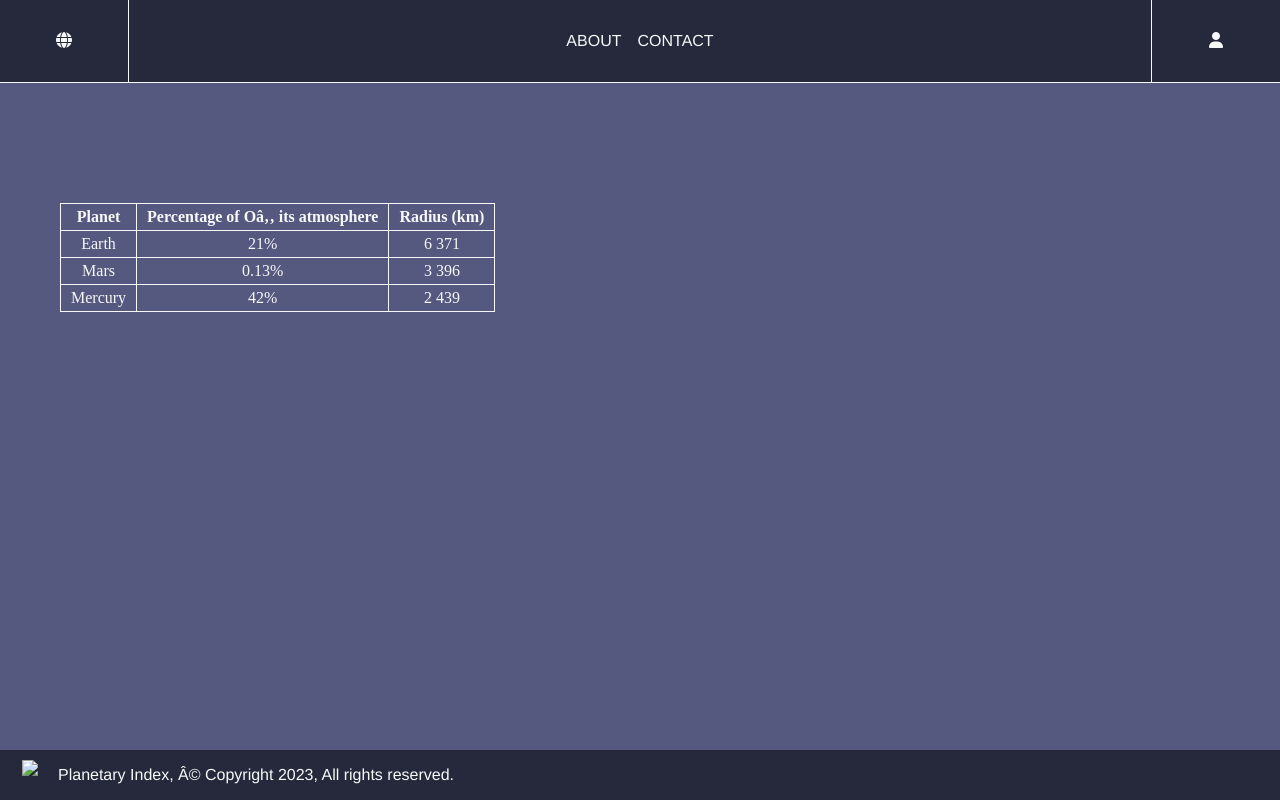
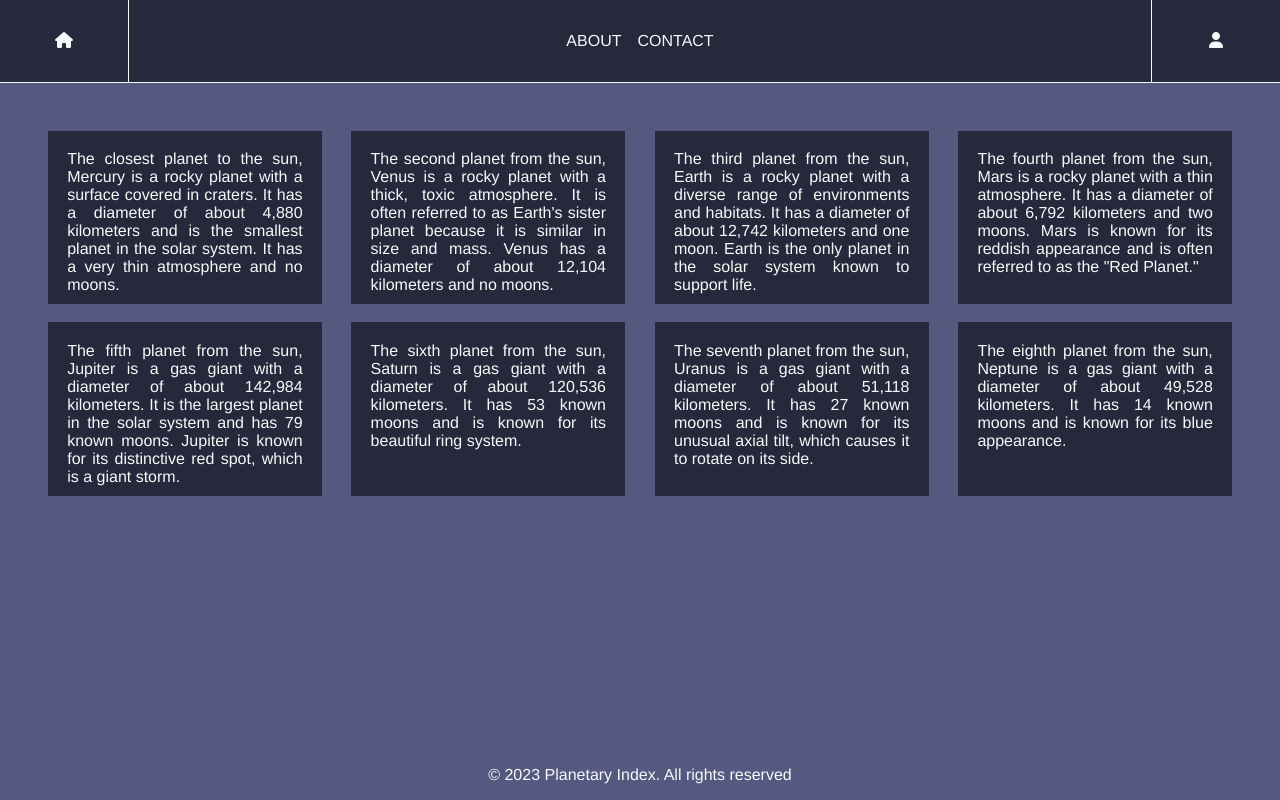
Before and after one commit to SamusX0/Planetary-Index, a plain HTML site: page index.html in a window 1280 px wide. Drawn offline with Linux system fonts and the light colour scheme; files that its build step writes are made by us from their sources.

Commit message:
Add files via upload

```diff
--- a/index.html
+++ b/index.html
@@ -1,18 +1,19 @@
 <!DOCTYPE html>
-<html lang="en">
+<html lang="en-US">
 <head>
-	<meta charset="ANSI">
+	<meta charset="utf-8">
 	<meta name="viewport" content="width=device-width, initial-scale=1">
 	<meta author="Samuel Fernández Toledo">
+	<meta name="description" content="The Planetary Index website is a small project carried out by a single person, the goal for this website is to learn as much HTML, CSS and JavaScript while providing factually correct information regarding different planets." />
 	<title>Planetary Index</title>
-	<link rel="stylesheet" href="style.css">
+	<link rel="stylesheet" href="styles/style.css">
 	<script src="https://kit.fontawesome.com/81a75dbdaf.js" crossorigin="anonymous"></script>
 </head>
 <body>
 	<!-- Top navigation bar, includes links to the different sections of the website. -->
 	<nav>
 		<div id="nav-logo-section" class="nav-section">
-			<a href="#"><i class="fa-solid fa-globe"></i></a>
+			<a href="#"><i class="fa-solid fa-house"></i></a>
 		</div>
 		<div id="nav-link-section" class="nav-section">
 			<a href="#">ABOUT</a>
@@ -22,41 +23,37 @@
 			<a href="#"><i class="fa-solid fa-user"></i></a>
 		</div>
 	</nav>
-	<!-- A table with information about different planets. -->
-	<div class="planetTable">
-		<table>
-			<thead>
-				<th>Planet</th>
-				<th>Percentage of O₂ its atmosphere</th>
-				<th>Radius (km)</th>
-			</thead>
-			<tbody>
-				<tr>
-					<td>Earth</td>
-					<td>21%</td>
-					<td>6 371</td>
-				</tr>
-				<tr>
-					<td>Mars</td>
-					<td>0.13%</td>
-					<td>3 396</td>
-				</tr>
-				<tr>
-					<td>Mercury</td>
-					<td>42%</td>
-					<td>2 439</td>
-				</tr>
-			</tbody>
-		</table>
+	<div id="solar-system">
+		<div id="mercury" class="planet">
+			<p>The closest planet to the sun, Mercury is a rocky planet with a surface covered in craters. It has a diameter of about 4,880 kilometers and is the smallest planet in the solar system. It has a very thin atmosphere and no moons.</p>
+		</div>
+		<div id="venus" class="planet">
+			<p>The second planet from the sun, Venus is a rocky planet with a thick, toxic atmosphere. It is often referred to as Earth's sister planet because it is similar in size and mass. Venus has a diameter of about 12,104 kilometers and no moons.</p>
+		</div>
+		<div id="earth" class="planet">
+			<p>The third planet from the sun, Earth is a rocky planet with a diverse range of environments and habitats. It has a diameter of about 12,742 kilometers and one moon. Earth is the only planet in the solar system known to support life.</p>
+		</div>
+		<div id="mars" class="planet">
+			<p>The fourth planet from the sun, Mars is a rocky planet with a thin atmosphere. It has a diameter of about 6,792 kilometers and two moons. Mars is known for its reddish appearance and is often referred to as the "Red Planet."</p>
+		</div>
+		<div id="jupiter" class="planet">
+			<p>The fifth planet from the sun, Jupiter is a gas giant with a diameter of about 142,984 kilometers. It is the largest planet in the solar system and has 79 known moons. Jupiter is known for its distinctive red spot, which is a giant storm.</p>
+		</div>
+		<div id="saturn" class="planet">
+			<p>The sixth planet from the sun, Saturn is a gas giant with a diameter of about 120,536 kilometers. It has 53 known moons and is known for its beautiful ring system.</p>
+		</div>
+		<div id="uranus" class="planet">
+			<p>The seventh planet from the sun, Uranus is a gas giant with a diameter of about 51,118 kilometers. It has 27 known moons and is known for its unusual axial tilt, which causes it to rotate on its side.</p>
+		</div>
+		<div id="neptune" class="planet">
+			<p>The eighth planet from the sun, Neptune is a gas giant with a diameter of about 49,528 kilometers. It has 14 known moons and is known for its blue appearance.</p>
+		</div>
 	</div>
 	<!-- The following code is for the copyright section of the website. -->
-	<div>
-		<footer>
-			<div class="footer">
-				<img src="img/logo.png">
-				<p>Planetary Index, © Copyright 2023, All rights reserved.</p>
-			</div>
-		</footer>
-	</div>
+	<footer>
+		<div id="footer-copyright-section" class="footer-section">
+			<p>© 2023 Planetary Index. All rights reserved</p>
+		</div>
+	</footer>
 </body>
 </html>
--- a/style.css
+++ b/style.css
@@ -5,11 +5,15 @@
 }
 
 * {
+	font-family: Helvetica, sans-serif;
 	box-sizing: border-box;
 }
 
 body {
 	background-color: var(--dominant-color);
+	min-height: 100vh;
+	display: flex;
+    flex-direction: column;
 	margin: 0px;
 }
 
@@ -22,7 +26,7 @@ a {
 	text-decoration: none;
 }
 
-/* Styling for the topnav. */
+/* Styling for the top bar. */
 
 nav {
 	display: flex;
@@ -50,45 +54,38 @@ nav > .nav-section {
 	border-right: 1px solid var(--accent-color);
 }
 
-/* Table with information about planets. */
+/* Styling for the planets in the solar system. */
 
-.planetTable table {
-	text-align: center;
-	margin-top: 120px;
-	margin-left: 60px;
-	margin-right: 60px;
-	border-collapse: collapse;
+#solar-system {
+	display: grid;
+	margin: 3rem;
+	grid-template-columns: repeat(4, 1fr);
+	grid-template-rows: repeat(2, 1fr);
+	column-gap: 2.5%;
+	row-gap: 5%;
 }
-.planetTable table, .planetTable th, .planetTable td {
-	color: #F7F9F9;
-	border: 1px solid;
-	border-color: #F7F9F9;
-	padding-left: 10px;
-	padding-right: 10px;
-	padding-top: 4px;
-	padding-bottom: 4px;
+
+#solar-system > .planet {
+	overflow: hidden;
+	background-color: var(--secondary-color);
+	text-align: justify;
+}
+
+#solar-system > .planet > p {
+	margin: 1.2rem;
 }
 
 /* Styling for the footer. */
 
 footer {
-	position: fixed;
-	background-color: #26283B;
-	bottom: 0;
-	left: 0;
-	right: 0;
+	margin-top: auto;
 }
-.footer {
+
+footer > .footer-section {
 	display: flex;
-    align-items: center;
 }
-.footer p {
-	color: #F7F9F9;
-	margin-left: 20px;
-	margin-right: 20px;
-	font-weight: 200;
+
+#footer-copyright-section {
+	align-items: center;
+	justify-content: center;
 }
-.footer img {
-	margin-left: 22px;
-	height: 30px
-}
```
